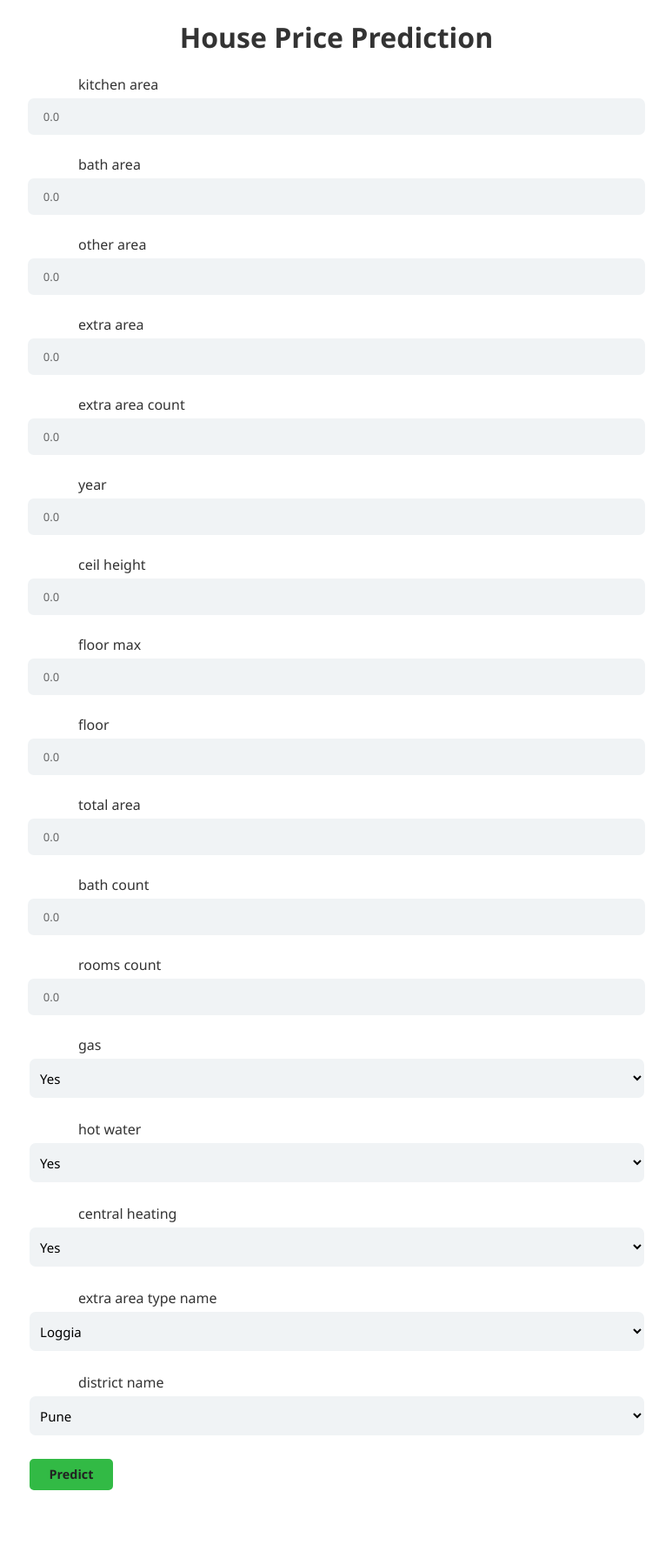
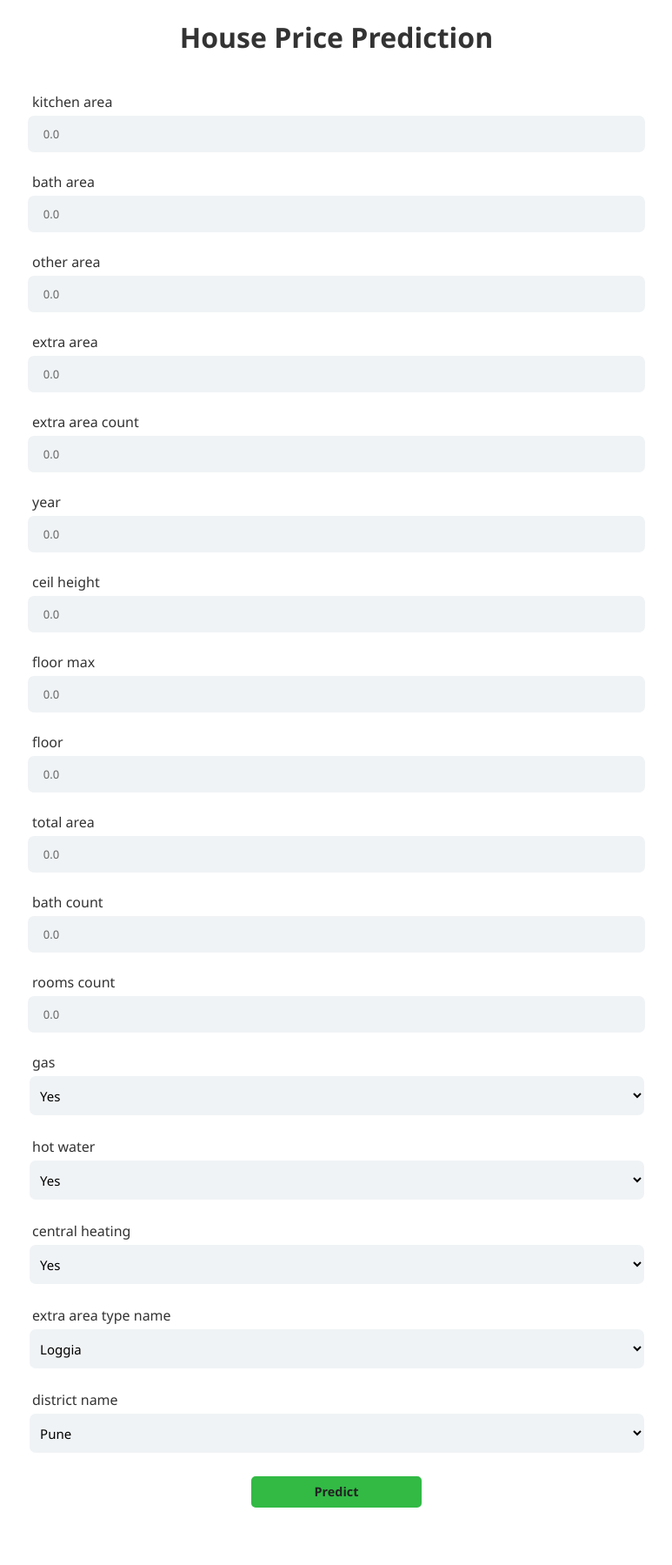
Before and after one commit to Sakshissutar/end_to_end_house_price_prediction_flask_app, a Flask app: page / in a window 1280 px wide. Shown: the whole page at 87% size, without its empty margins (253-1026 px from the left). Before the commit the page ends 1713 px from the top, so only its background shows below. Run offline with Flask 3, Linux system fonts and the light colour scheme; parts of the project's set-up code (start-up, migrations or seed data) failed here and were passed over.

Commit message:
changes in html and css

```diff
--- a/static/style.css
+++ b/static/style.css
@@ -22,15 +22,19 @@ h1{
     font-family:'Segoe UI', Tahoma, Geneva, Verdana, sans-serif;
 }
 form{
-    display: grid;
     place-items: center;
     min-height: 100vh;
+    display: flex;
+    flex-direction: column;
+    align-items: center;
+    padding: 20px;
 }
 input{
     /* display: grid;
     place-items: center; */
     height:40px;
-    width: 700px;
+    width: 100%;
+    max-width: 700px;
     margin: 5px;
     background-color: var(--input-bg);
     border: none;
@@ -44,7 +48,8 @@ select{
     /* display: grid;
     place-items: center; */
     height: 45px;
-    width: 707px;
+    width: 100%;
+    max-width: 707px;
     margin: 5px;
     background-color:  var(--input-bg);
     border: none;
@@ -71,7 +76,8 @@ button{
     border-radius: 7px;
     width: 100px;
     height: 40px;
-    margin-right: 610px;
+    width: 100%;
+    max-width: 200px;
     font-family: 'Segoe UI', Tahoma, Geneva, Verdana, sans-serif;
     font-weight: bold;
     font-size: 90%;
@@ -85,6 +91,8 @@ label {
     font-family: 'Segoe UI', Tahoma, Geneva, Verdana, sans-serif;
     min-width: 47%;
     font-size:medium;
+    width: 100%;
+    max-width: 700px;
 }
 .predict {
     margin-top: 5px;
--- a/templates/home.html
+++ b/templates/home.html
@@ -2,6 +2,7 @@
 <html >
 
     <head>
+        <meta name="viewport" content="width=device-width, initial-scale=1.0">
         <meta charset="UTF-8">
         <title>price prediction</title>
         <link rel="stylesheet" href="{{ url_for('static', filename='style.css') }}">
@@ -15,7 +16,6 @@
     <body>
         <div class="login">
     	<h1>House Price Prediction</h1>
-
             <!-- Main Input For Receiving Query to our ML -->
            <form action="{{ url_for('predict')}}#result" method="post">
                 <label for="kitchen_area">kitchen area</label>
```
Also changed, not shown: static/image.png (added).
